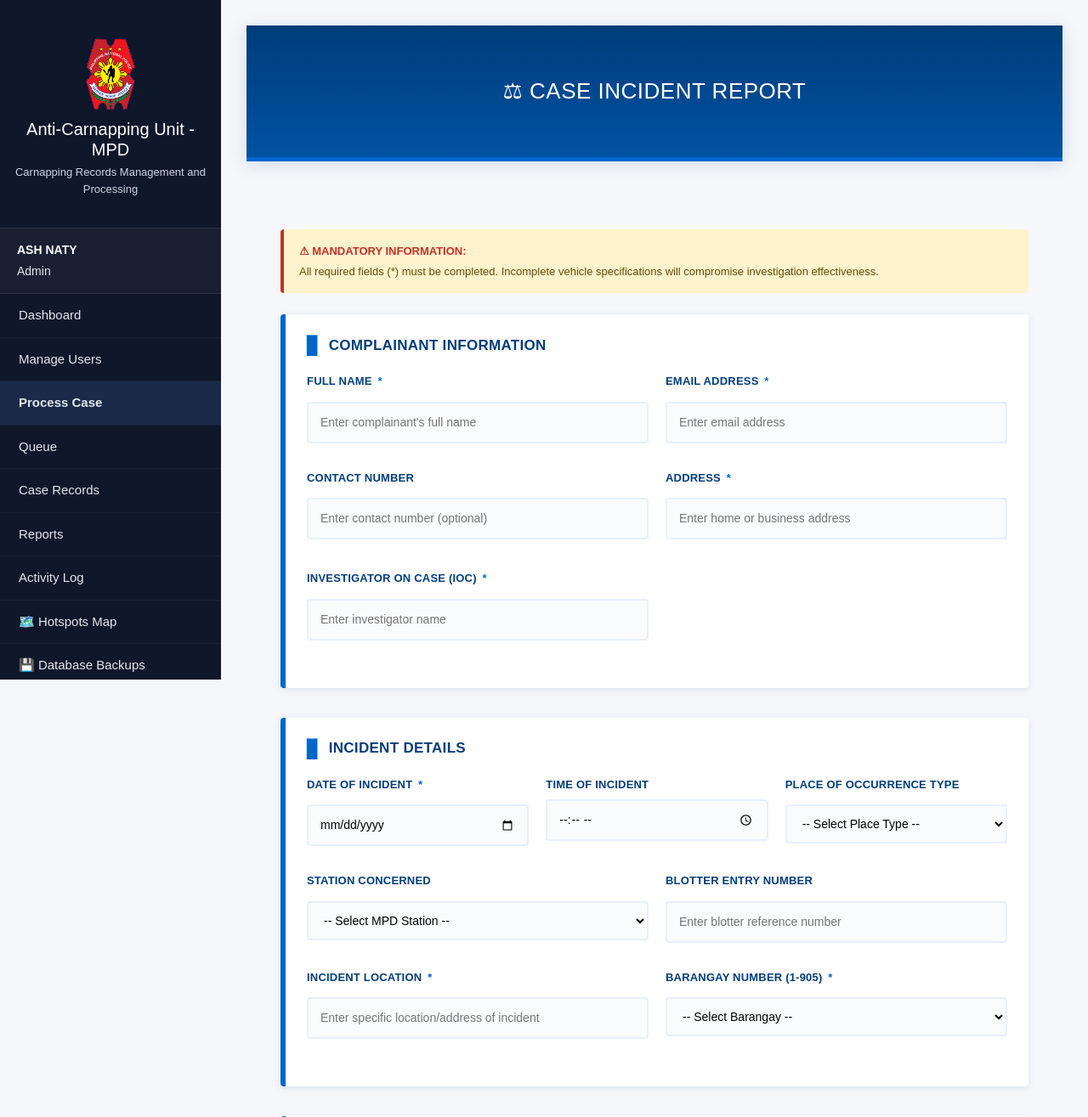
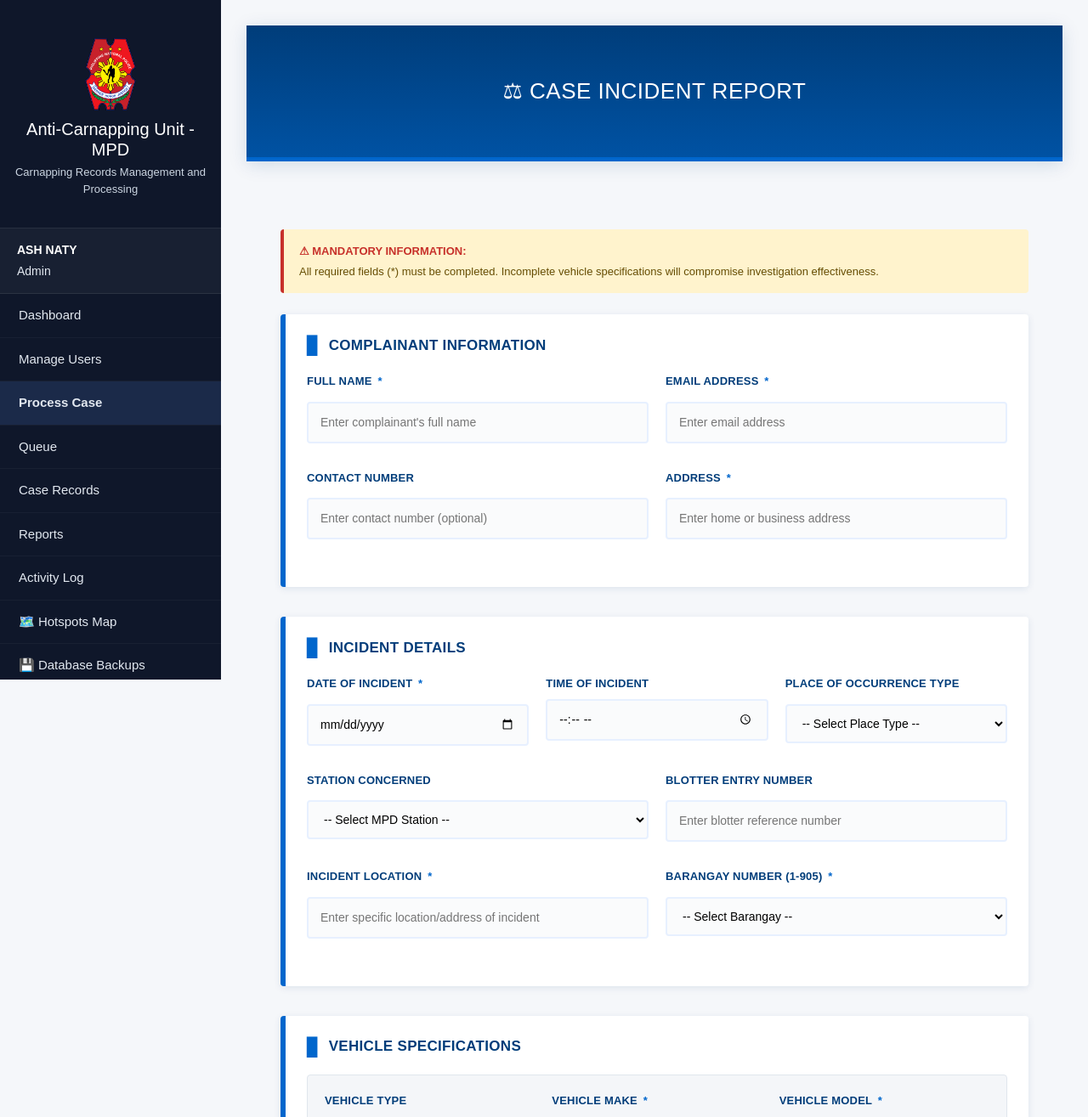
Before and after one commit to natyashleybsinfotech-bit/Web-Based-Anti-Carnapping-Unit-Record-Management-System, a Flask app: page /cases/new in a window 1280 px wide. Shown: the top 1315 px of the page at 85% size. Run offline with Flask 3, Linux system fonts and the light colour scheme; a user stored in the database is signed in; data comes from the database, SQL or seed files in the repository; some libraries are stand-ins or nearby versions.

Commit message:
Move Investigator on Case (IOC) field to the bottom of the form below Narrative

```diff
--- a/app/templates/process_case.html
+++ b/app/templates/process_case.html
@@ -254,10 +254,6 @@
                     <label>Address <span class="required">*</span></label>
                     <input type="text" name="complainant_address" placeholder="Enter home or business address" required>
                 </div>
-                <div class="form-group">
-                    <label>Investigator on Case (IOC) <span class="required">*</span></label>
-                    <input type="text" name="ioc" placeholder="Enter investigator name" required>
-                </div>
             </div>
         </div>
 
@@ -451,9 +447,16 @@
         <div class="form-section">
             <h3>Incident Narrative & Details</h3>
 
-            <div class="form-group form-row full">
+            <div class="form-group form-row full" style="margin-bottom: 20px;">
                 <label>Detailed Description of Incident <span class="required">*</span></label>
                 <textarea name="narrative" placeholder="Provide comprehensive details: circumstances of theft, witness information, last known location, any surveillance/CCTV information, suspected individuals, and any other relevant details..." required></textarea>
+            </div>
+
+            <div class="form-row">
+                <div class="form-group">
+                    <label>Investigator on Case (IOC) <span class="required">*</span></label>
+                    <input type="text" name="ioc" placeholder="Enter investigator name" required>
+                </div>
             </div>
         </div>
 
```
